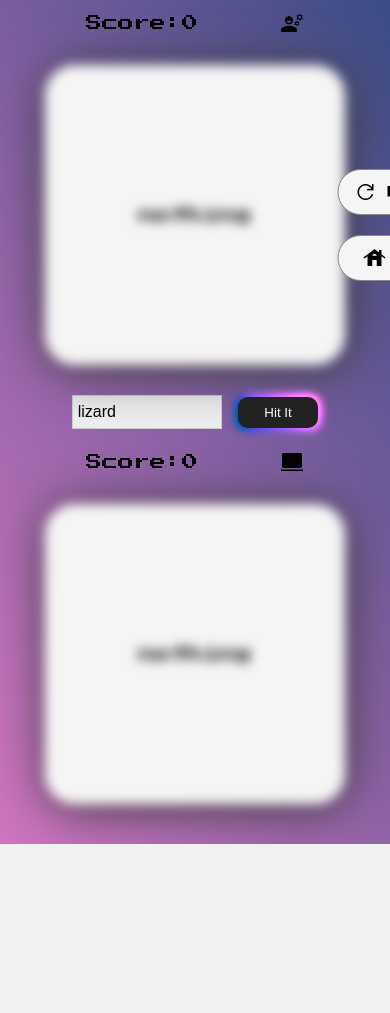
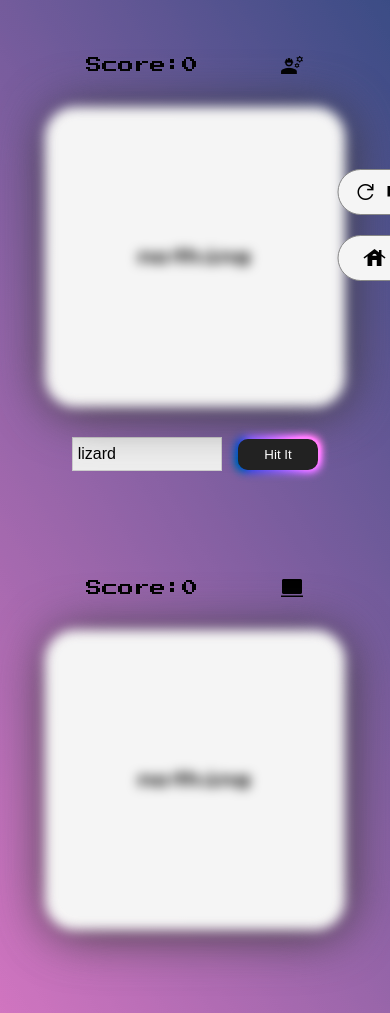
Before and after one commit to itundefined/Html-css-hard-projects, a PHP site: page /screens/game.html in a window 390 px wide. Before the commit the page ends 844 px from the top, so only its background shows below. Run offline with PHP 8.4, Linux system fonts and the light colour scheme.

Commit message:
Update main.css

```diff
--- a/classicGame/styles/main.css
+++ b/classicGame/styles/main.css
@@ -246,5 +246,6 @@
 @media only screen and (max-width: 600px) {
   .mainGame{
     flex-wrap: wrap;
+    height: 120vh;
   }
 }
```
